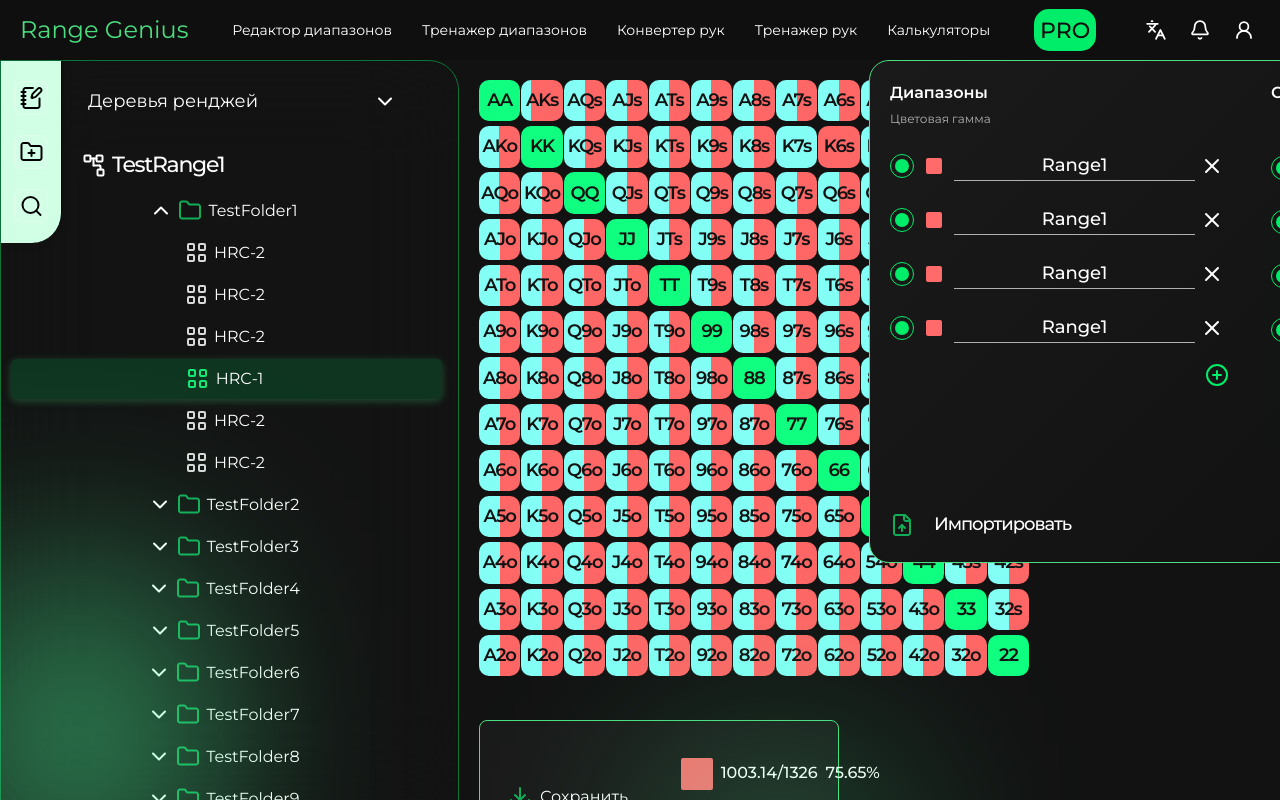
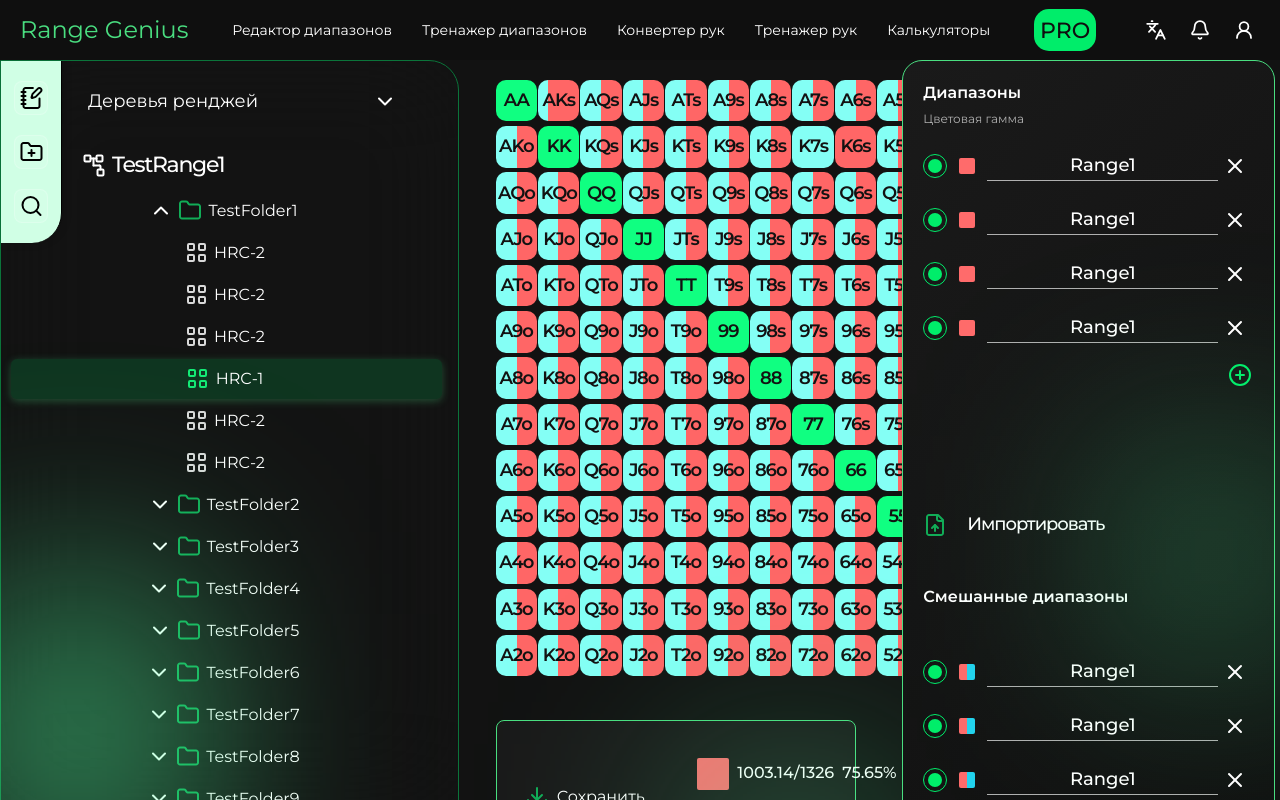
Before and after one commit to tRy-HaRd-tgn/RangeGenius, an Angular app: page / in a window 1280 px wide. Built offline with nearby package versions, Linux system fonts and the light colour scheme.

Commit message:
feat: add adaptive right panels

```diff
--- a/src/app/components/right-panels/right-panels.component.scss
+++ b/src/app/components/right-panels/right-panels.component.scss
@@ -227,3 +227,12 @@
   color: var(--text-secondary);
   margin-right: 10px;
 }
+@media (max-width: 1900px) {
+  .right-panels{
+    min-width: 0px !important;
+    width: 100% !important;
+    flex-direction: column;
+    height: auto !important;
+  }
+
+}
```
